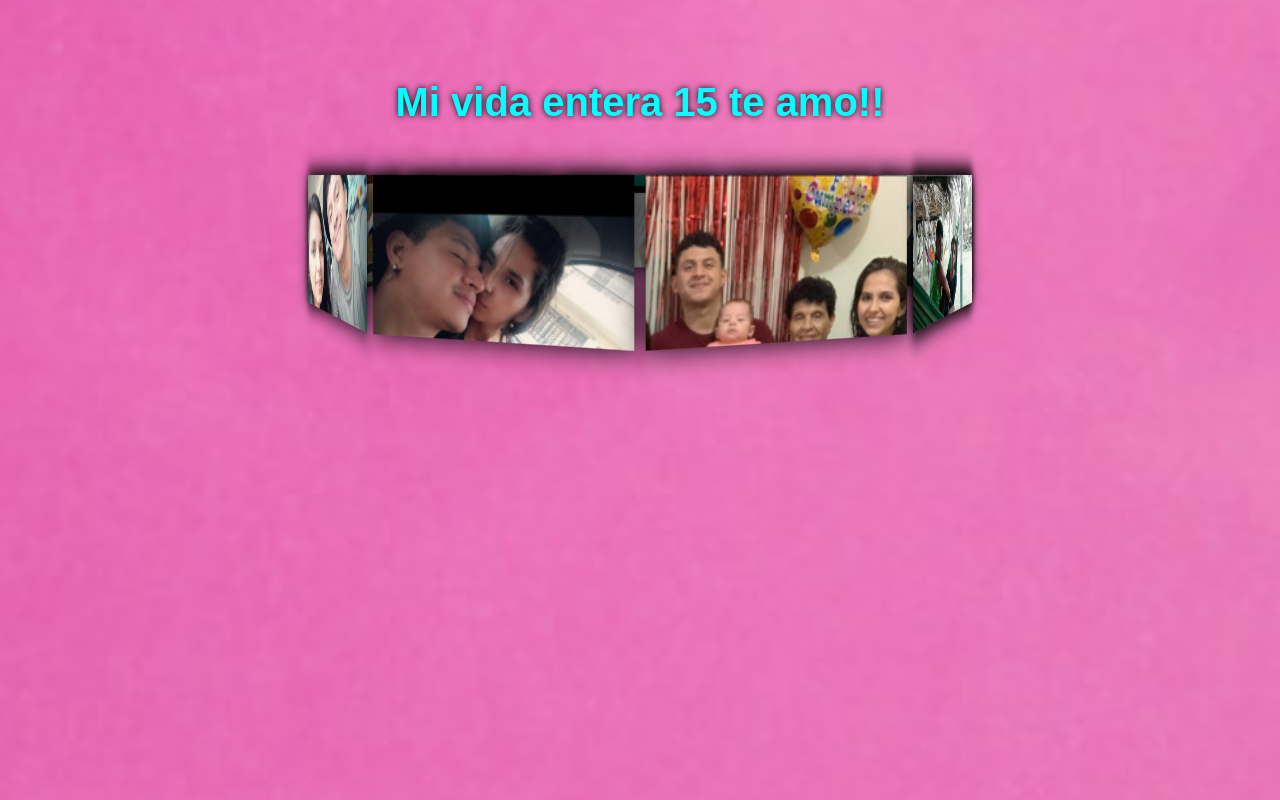
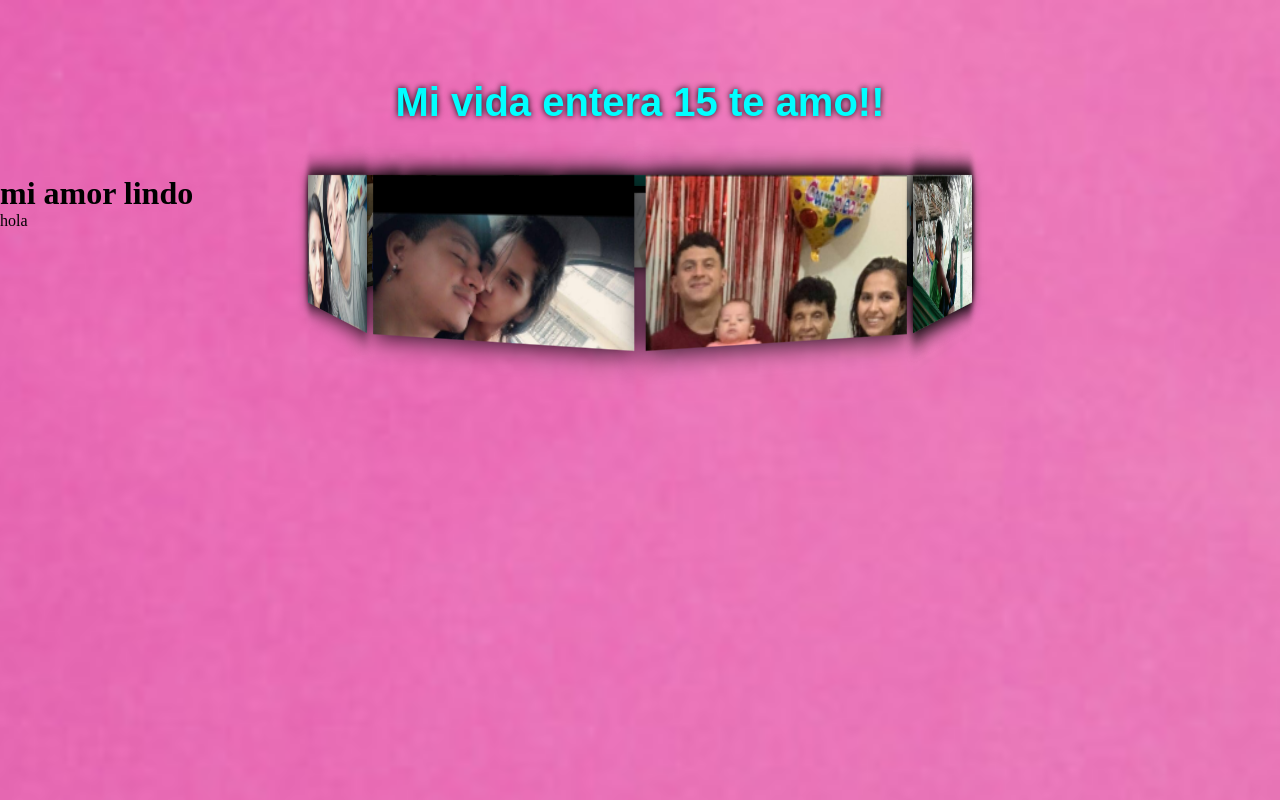
Before and after one commit to cripicitogame92/git-curso, a plain HTML site: page index.html in a window 1280 px wide. Drawn offline with Linux system fonts and the light colour scheme.

Commit message:
ahora el index.html se agrego un p comentario

```diff
--- a/index.html
+++ b/index.html
@@ -23,6 +23,7 @@
 	</div>
 </div>
 <body>
-
+	<h1>mi amor lindo</h1>
+	<p>hola</p>
 </body>
 </html>
```
